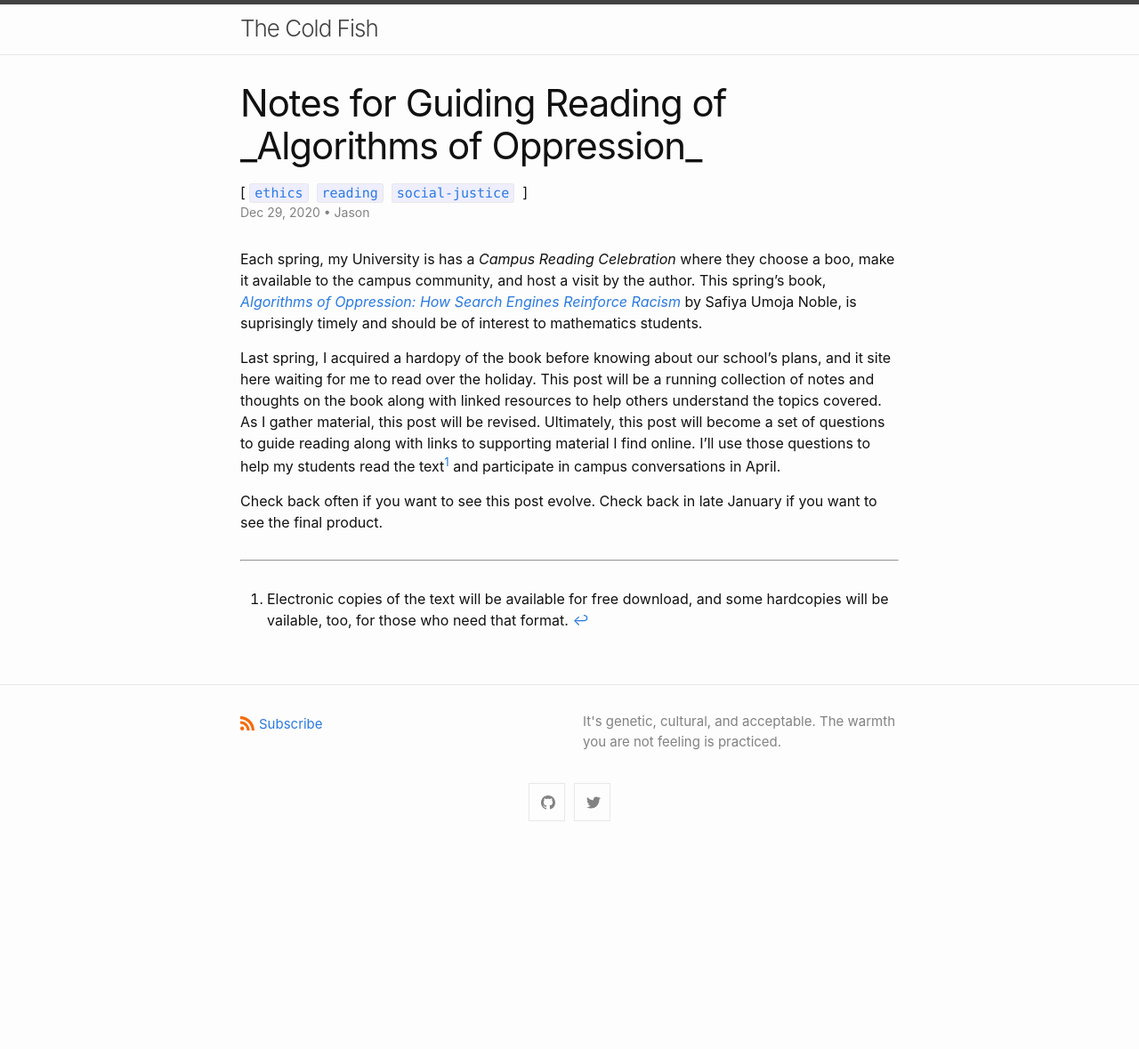
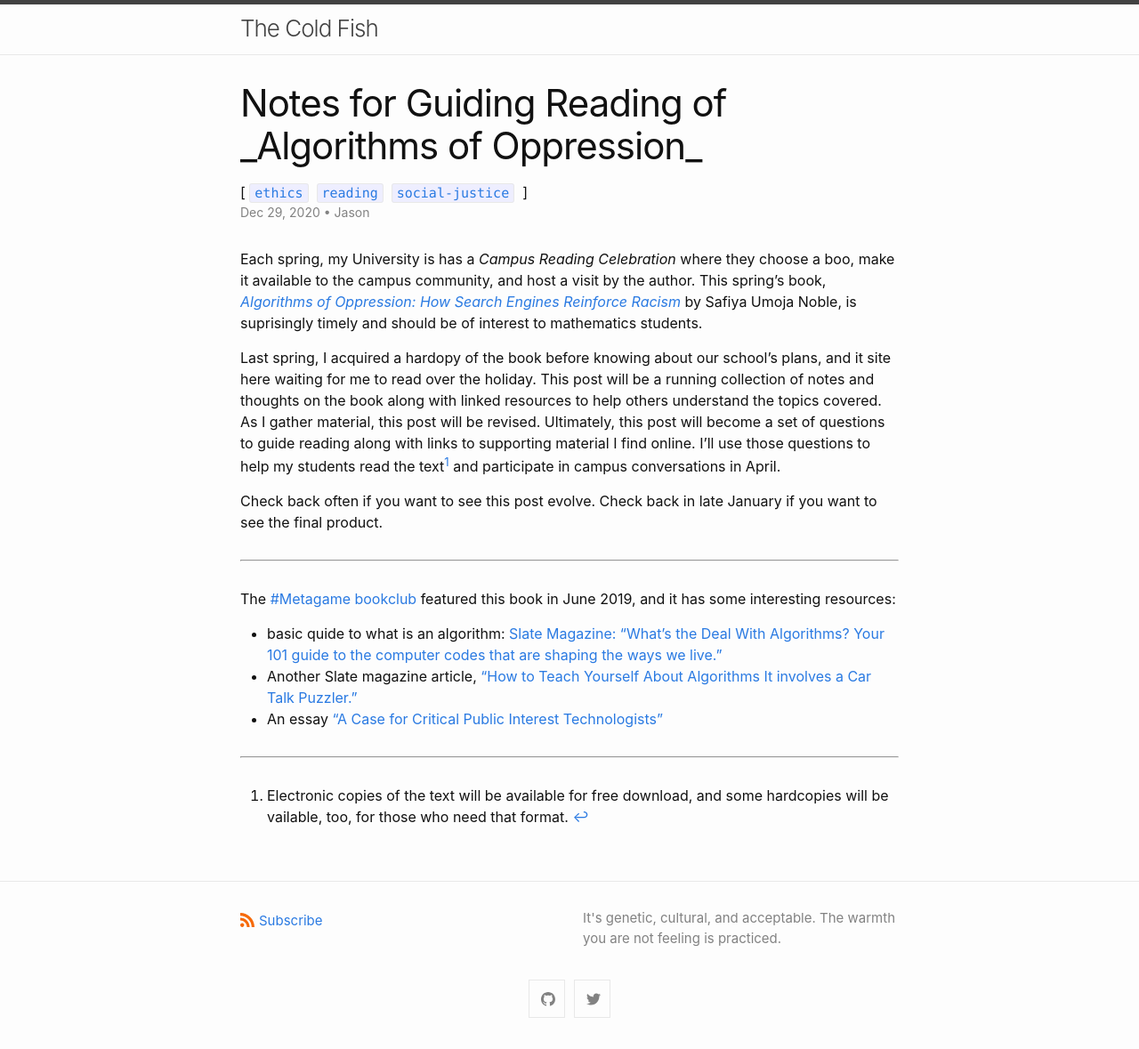
Before and after one commit to millerj870/millerj870.github.io, a Jekyll site: the page built from _posts/2020-12-29-notes-for-reading-AoO.md, in a window 1280 px wide. Shown: the whole page at 89% size. Built offline with Jekyll 4.4.1, drawn with Linux system fonts in a browser that asks for light colours; before the commit the page ends 958 px from its top, so only the background shows below that.

Commit message:
revised
added material to AoO post

```diff
--- a/_posts/2020-12-29-notes-for-reading-AoO.md
+++ b/_posts/2020-12-29-notes-for-reading-AoO.md
@@ -14,5 +14,14 @@ Check back often if you want to see this post evolve.  Check back in late Januar
 
 * * *
 
+The [#Metagame bookclub](https://sites.google.com/site/metagamebookclub/spring2019) featured this book in June 2019, and it has some interesting resources:
+
+* basic quide to what is an algorithm: [Slate Magazine: "What’s the Deal With Algorithms? Your 101 guide to the computer codes that are shaping the ways we live."](http://www.slate.com/articles/technology/future_tense/2016/02/what_is_an_algorithm_an_explainer.html)
+* Another Slate magazine article, ["How to Teach Yourself About Algorithms
+It involves a Car Talk Puzzler."](https://slate.com/technology/2016/02/how-to-teach-yourself-about-algorithms.html)
+* An essay ["A Case for Critical Public Interest Technologists"](https://points.datasociety.net/a-case-for-critical-public-interest-technologists-111d7ea3d384)
+
+* * *
+
 
 [^1]: Electronic copies of the text will be available for free download, and some hardcopies will be vailable, too, for those who need that format.
```
